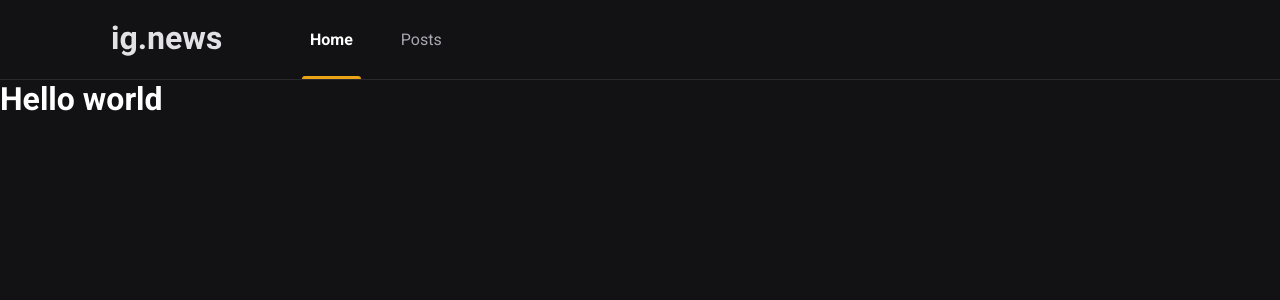
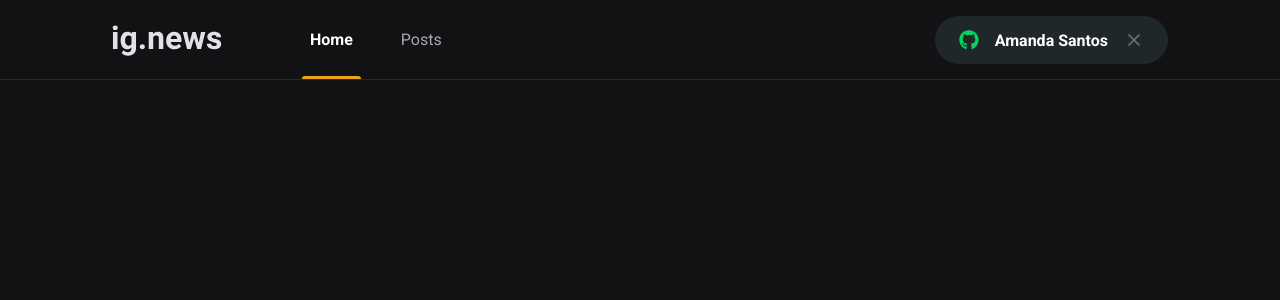
Before and after one commit to amanda-santos/ignews, a Next.js app: page / in a window 1280 px wide. Shown: the top 300 px of the page. Built offline with nearby package versions, Linux system fonts and the light colour scheme.

Commit message:
✨ Add Sign In Button

```diff
--- a/package.json
+++ b/package.json
@@ -11,7 +11,8 @@
   "dependencies": {
     "next": "12.1.0",
     "react": "17.0.2",
-    "react-dom": "17.0.2"
+    "react-dom": "17.0.2",
+    "react-icons": "^4.3.1"
   },
   "devDependencies": {
     "@types/node": "^17.0.21",
--- a/src/components/Header/index.tsx
+++ b/src/components/Header/index.tsx
@@ -1,3 +1,4 @@
+import { SignInButton } from "..";
 import styles from "./styles.module.scss";
 
 export const Header = () => {
@@ -11,6 +12,8 @@
           </a>
           <a href="">Posts</a>
         </nav>
+
+        <SignInButton />
       </div>
     </header>
   );
--- a/src/components/Header/styles.module.scss
+++ b/src/components/Header/styles.module.scss
@@ -50,4 +50,8 @@
       }
     }
   }
+
+  button {
+    margin-left: auto;
+  }
 }
--- /dev/null
+++ b/src/components/SignInButton/index.tsx
@@ -0,0 +1,21 @@
+import { FaGithub } from "react-icons/fa";
+import { FiX } from "react-icons/fi";
+
+import styles from "./styles.module.scss";
+
+export const SignInButton = () => {
+  const isUserLoggedIn = true;
+
+  return isUserLoggedIn ? (
+    <button type="button" className={styles["sign-in-button"]}>
+      <FaGithub color="#04d361" />
+      Amanda Santos
+      <FiX color="#737380" className={styles["close-icon"]} />
+    </button>
+  ) : (
+    <button type="button" className={styles["sign-in-button"]}>
+      <FaGithub color="#eba417" />
+      Sign in with GitHub
+    </button>
+  );
+};
--- /dev/null
+++ b/src/components/SignInButton/styles.module.scss
@@ -0,0 +1,33 @@
+.sign-in-button {
+  height: 3rem;
+  border-radius: 3rem;
+  background: var(--gray-850);
+  border: 0;
+  padding: 0 1.5rem;
+
+  display: flex;
+  align-items: center;
+  justify-content: center;
+
+  color: var(--white);
+  font-weight: bold;
+
+  svg {
+    width: 20px;
+    height: 20px;
+  }
+
+  svg:first-child {
+    margin-right: 1rem;
+  }
+
+  svg.close-icon {
+    margin-left: 1rem;
+  }
+
+  transition: filter 0.2s;
+
+  &:hover {
+    filter: brightness(0.8)
+  }
+}
--- a/src/components/index.ts
+++ b/src/components/index.ts
@@ -1 +1,2 @@
 export { Header } from "./Header";
+export { SignInButton } from "./SignInButton";
--- a/src/pages/index.tsx
+++ b/src/pages/index.tsx
@@ -2,11 +2,10 @@
 
 export default function Home() {
   return (
-    <>
+    <div>
       <Head>
         <title>Home | ig.news</title>
       </Head>
-      <h1>Hello world</h1>
-    </>
+    </div>
   );
 }
--- a/src/styles/global.scss
+++ b/src/styles/global.scss
@@ -10,6 +10,7 @@
   --gray-100: #e1e1e6;
   --gray-300: #a8a8b3;
   --gray-800: #29292e;
+  --gray-850: #1f2729;
   --gray-900: #121214;
 
   --cyan-500: #61dafb;
```
Also changed, not shown: 1 other file (tests, documents, lock files or other folders).
